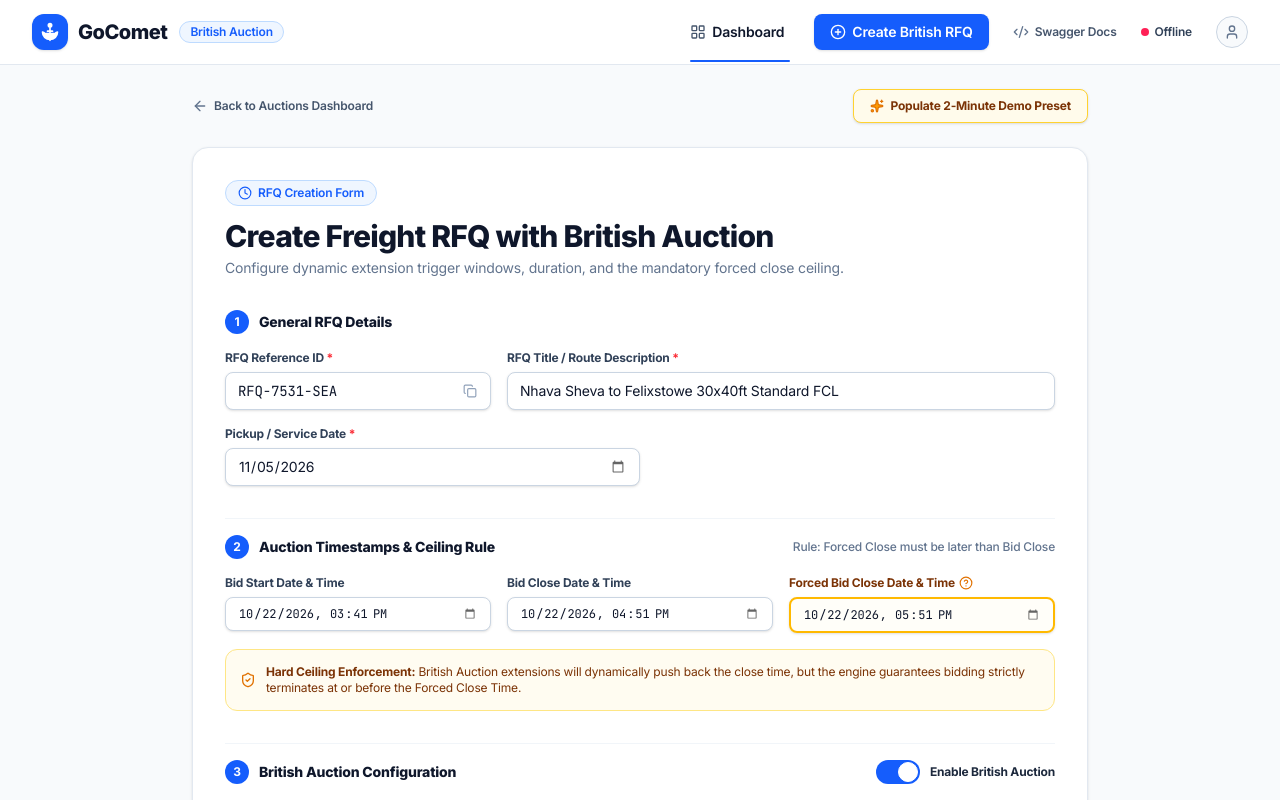
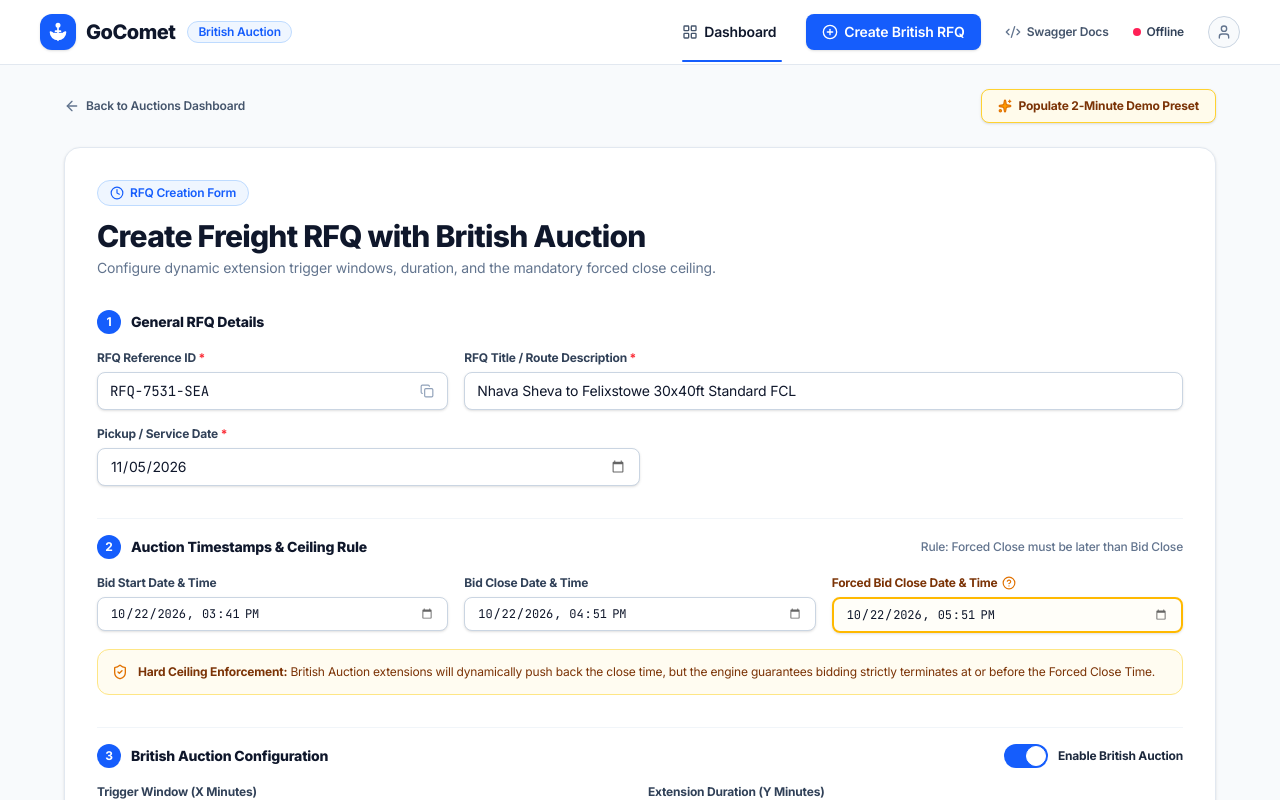
Before and after one commit to Tanmay-Awal/british-auction-assignment, a Next.js app in the folder frontend/: page /rfqs/create in a window 1280 px wide. Shown: the top 800 px of the page. Built offline with nearby package versions, Linux system fonts and the light colour scheme; no server answers.

Commit message:
style: widen layout container to 1536px and reduce side margins

```diff
--- a/frontend/app/layout.tsx
+++ b/frontend/app/layout.tsx
@@ -31,7 +31,8 @@
     <html lang="en" className={`h-full ${inter.variable} ${jetbrainsMono.variable}`}>
       <body className="min-h-full bg-[#f8fafc] text-slate-900 antialiased flex flex-col font-sans">
         <Navbar />
-        <main className="flex-1 max-w-7xl w-full mx-auto px-4 sm:px-6 lg:px-8 py-6">
+        {/* Full-width container with generous max-width to remove unnecessary side margins */}
+        <main className="flex-1 w-full max-w-[1536px] mx-auto px-4 sm:px-6 lg:px-10 py-6">
           {children}
         </main>
       </body>
--- a/frontend/app/rfqs/create/page.tsx
+++ b/frontend/app/rfqs/create/page.tsx
@@ -125,7 +125,7 @@
   };
 
   return (
-    <div className="max-w-4xl mx-auto space-y-6">
+    <div className="max-w-6xl mx-auto space-y-6">
       {/* Top Header Bar with Back Link and Preset Button matching Screenshot 2 */}
       <div className="flex items-center justify-between">
         <Link
--- a/frontend/components/Navbar.tsx
+++ b/frontend/components/Navbar.tsx
@@ -22,7 +22,7 @@
 
   return (
     <header className="border-b border-slate-200 bg-white sticky top-0 z-50">
-      <div className="max-w-7xl mx-auto px-4 sm:px-6 lg:px-8 h-16 flex items-center justify-between">
+      <div className="max-w-[1536px] mx-auto px-4 sm:px-6 lg:px-10 h-16 flex items-center justify-between">
         {/* Brand Logo */}
         <div className="flex items-center space-x-3">
           <Link href="/" className="flex items-center space-x-2.5">
```
